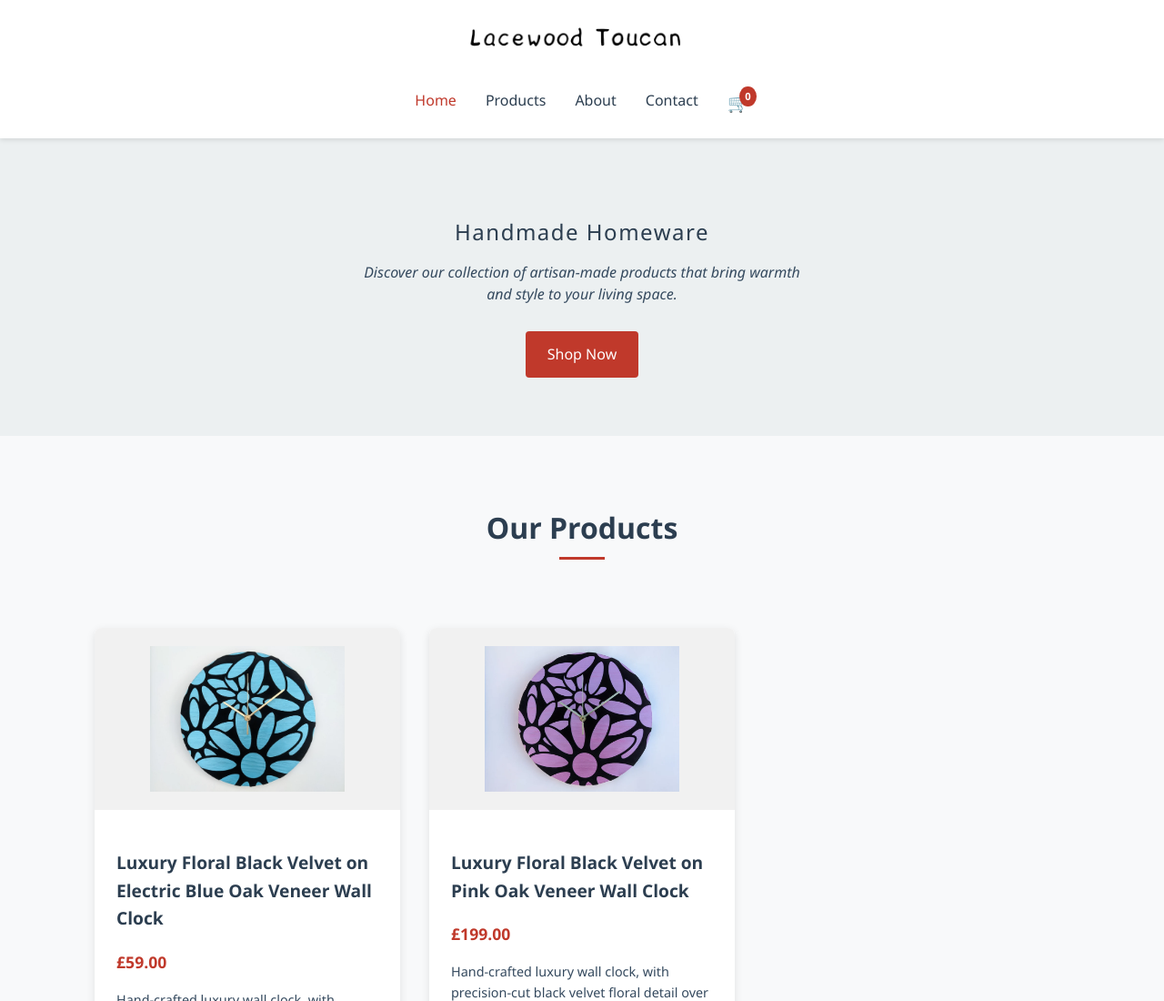
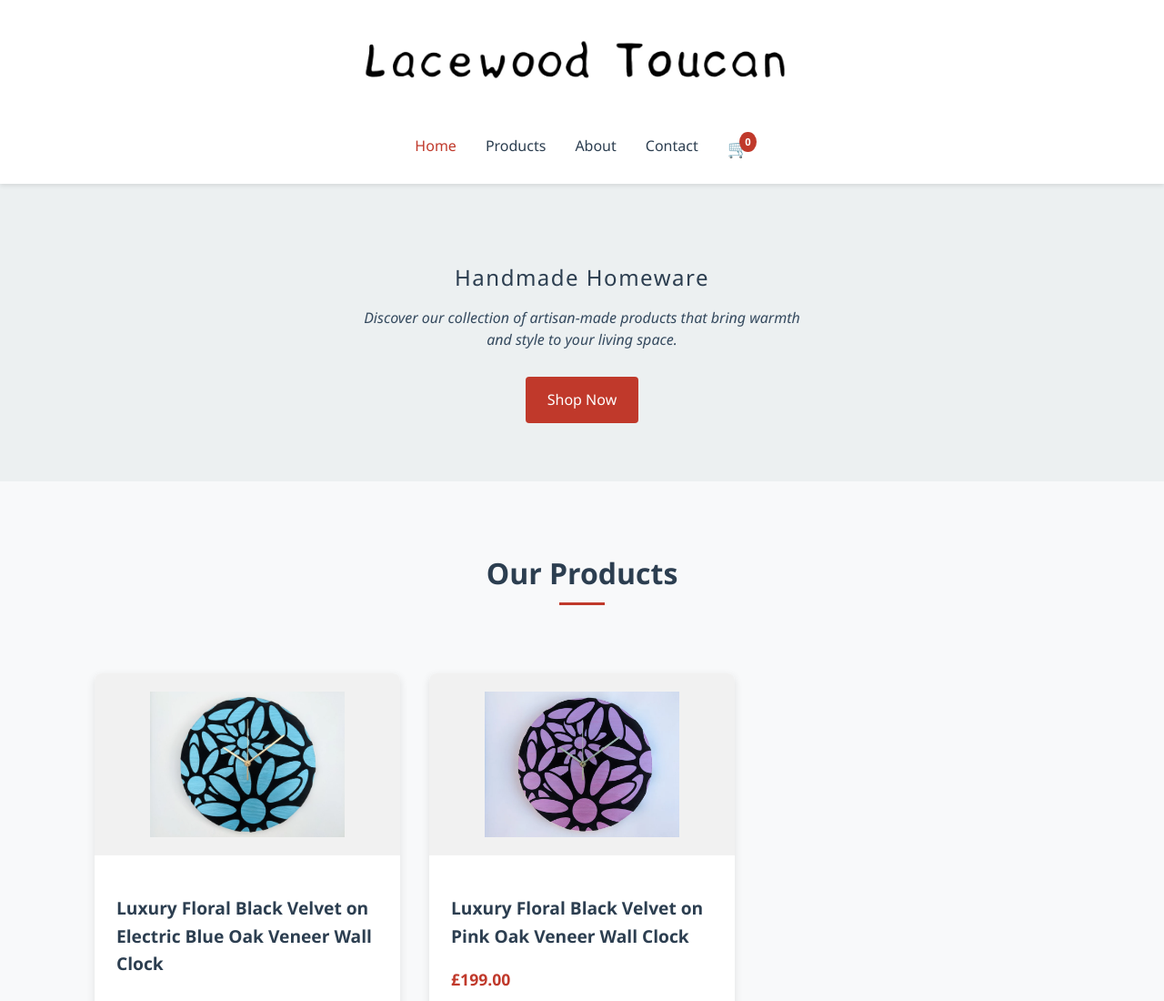
Before and after one commit to lacewoodtoucan/lacewoodtoucan.github.io, a plain HTML site: page index.html in a window 1280 px wide. Shown: the top 1100 px of the page at 91% size. Drawn offline with Linux system fonts and the light colour scheme.

Commit message:
Update index.html

```diff
--- a/index.html
+++ b/index.html
@@ -5,12 +5,16 @@
     <meta name="viewport" content="width=device-width, initial-scale=1.0">
     <title>Lacewood Toucan | Handmade Homeware</title>
     <style>
+        /* Import Google Fonts */
+        @import url('https://fonts.googleapis.com/css2?family=Caveat:wght@400;500;600;700&display=swap');
+
         :root {
             --primary: #2c3e50;
             --secondary: #34495e;
             --accent: #c0392b;
             --light: #ecf0f1;
             --dark: #2c3e50;
+            --handwritten: 'Caveat', cursive;
         }
 
         body {
@@ -61,8 +65,15 @@
 
         .logo img {
             height: auto;
-            max-height: 50px;
+            max-height: 50px; /* Default size for mobile */
             margin-right: 1rem;
+        }
+
+        /* Make logo larger on desktop */
+        @media (min-width: 768px) {
+            .logo img {
+                max-height: 100px; /* Approximately twice as big for desktop */
+            }
         }
 
         .logo-text {
```
